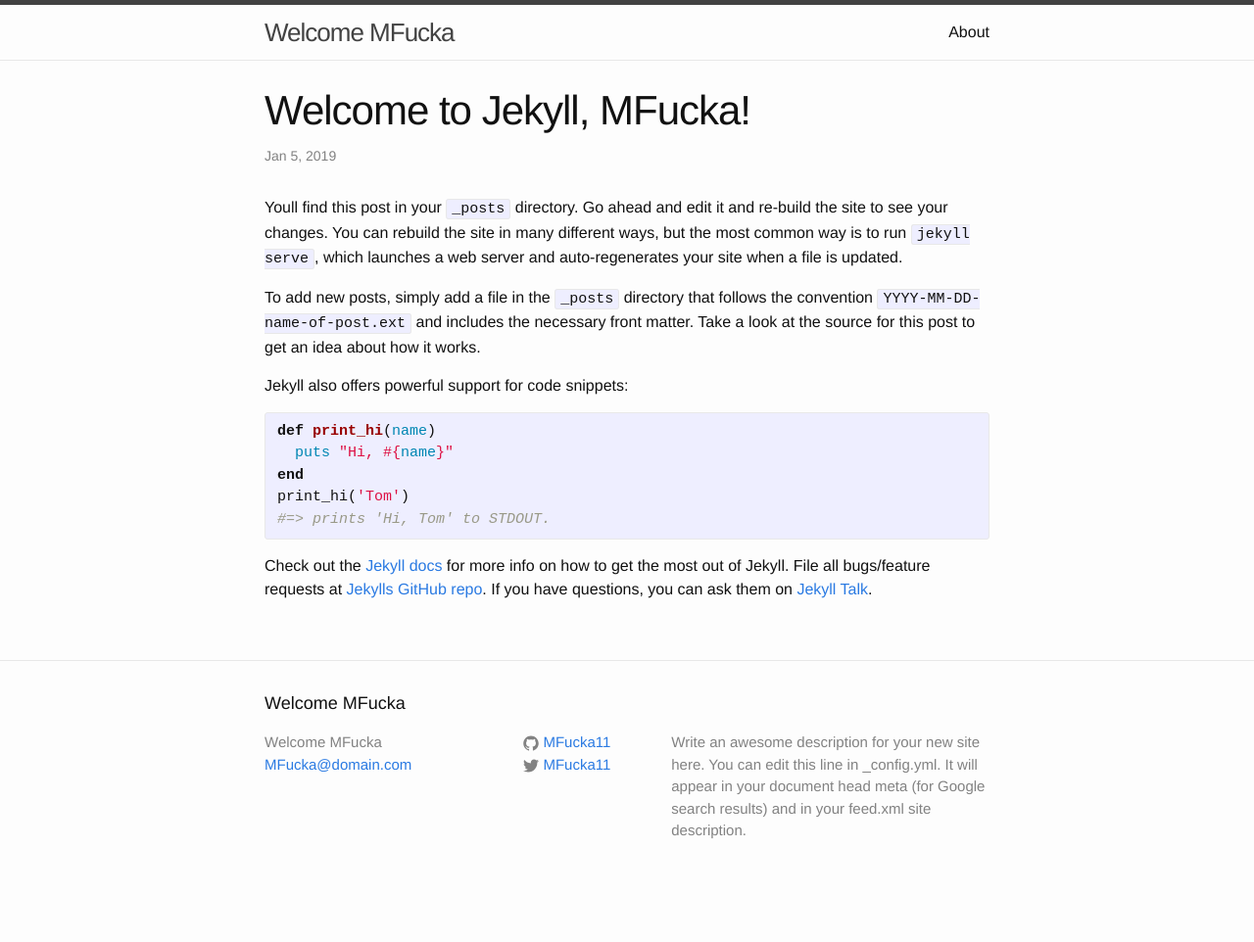
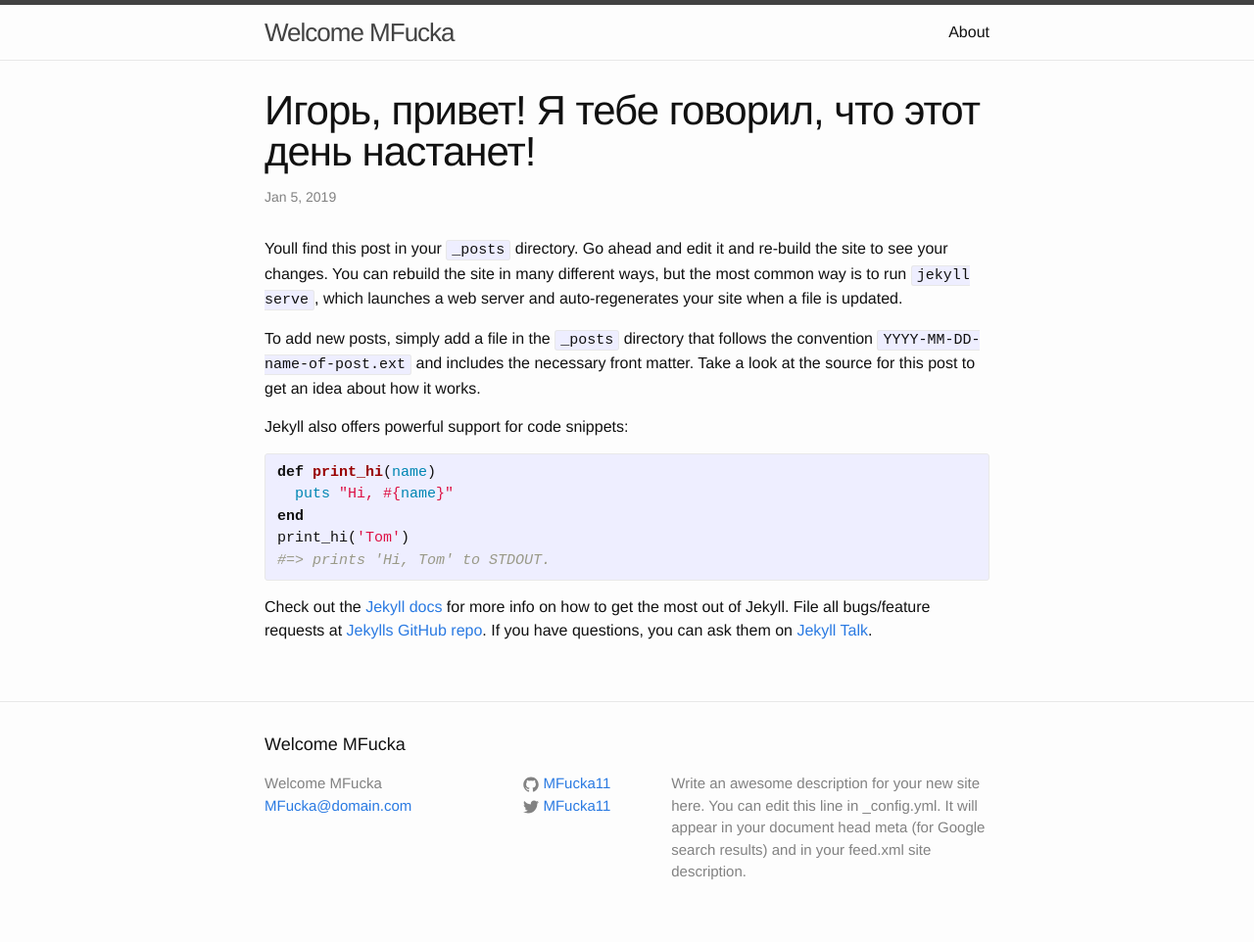
Before and after one commit to alexs7w/newstyle.github.io, a Jekyll site: the page built from _posts/2019-01-05-welcome-to-jekyll.markdown, in a window 1280 px wide. Shown: the whole page at 98% size. Built offline with Jekyll 4.4.1, drawn with Linux system fonts in a browser that asks for light colours; before the commit the page ends 920 px from its top, so only the background shows below that.

Commit message:
Update 2019-01-05-welcome-to-jekyll.markdown

```diff
--- a/_posts/2019-01-05-welcome-to-jekyll.markdown
+++ b/_posts/2019-01-05-welcome-to-jekyll.markdown
@@ -1,6 +1,6 @@
 ---
 layout: post
-title:  "Welcome to Jekyll, MFucka!"
+title:  "Игорь, привет! Я тебе говорил, что этот день настанет!"
 date:   2019-01-05 12:33:41 +0000
 categories: jekyll update
 ---
```
